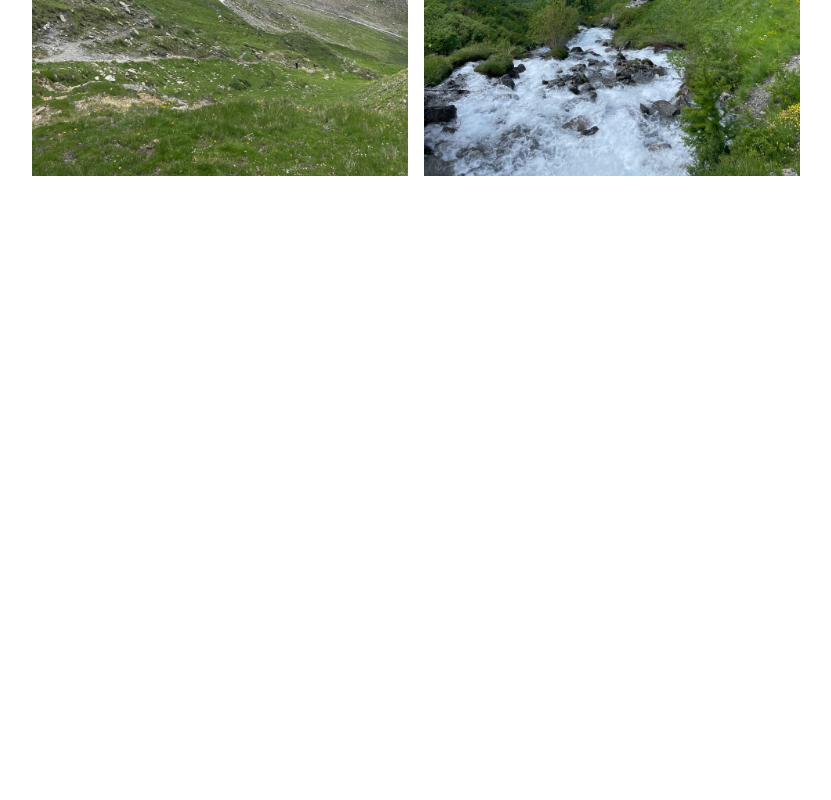
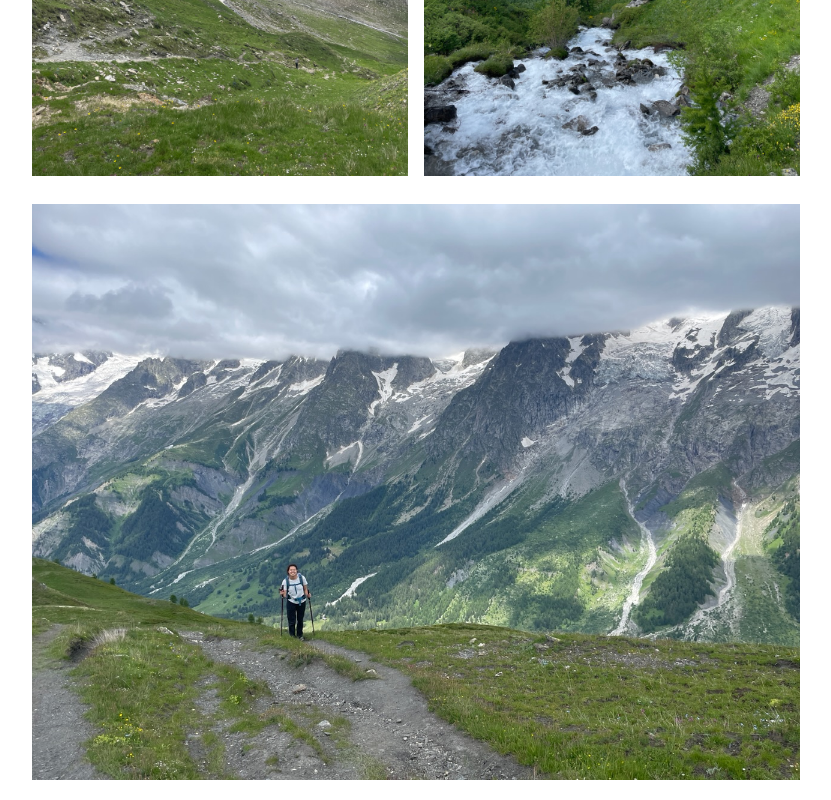
Before and after one commit to joage/website, a Next.js app: page /adventures/tmb-1 in a window 1280 px wide. Shown: the part 5869-6669 px from the top of the page, without its empty margins (224-1055 px from the left). Before the commit the page ends 6065 px from the top, so only its background shows below. Built offline with nearby package versions, Linux system fonts and the light colour scheme.

Commit message:
one more photo page.tsx

```diff
--- a/src/app/adventures/tmb-1/page.tsx
+++ b/src/app/adventures/tmb-1/page.tsx
@@ -30,6 +30,7 @@ const TMB = () => (
     Day 1 ended with 2000m of elevation gain and 23km traveled. The scenery today set the bar high for the next four days to come!
 
     <ImageGroup images={[{path: "/images/tmb/IMG_4008.jpeg", caption: ""}, {path: "/images/tmb/IMG_4033.jpeg", caption: ""}]} />
+    <ImageGroup images={[{path: "/images/tmb/IMG_3976.jpeg", caption: ""}]} />
   </Post>
 );
 
```
